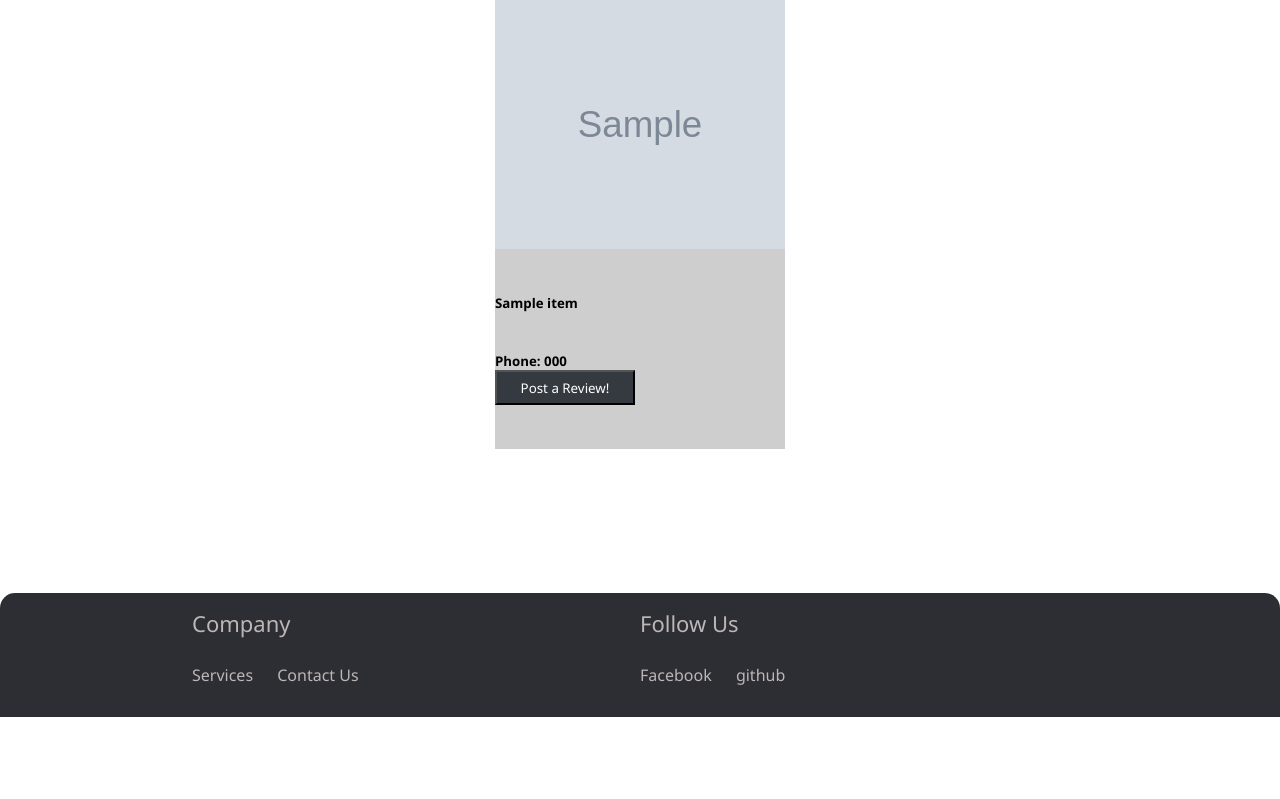
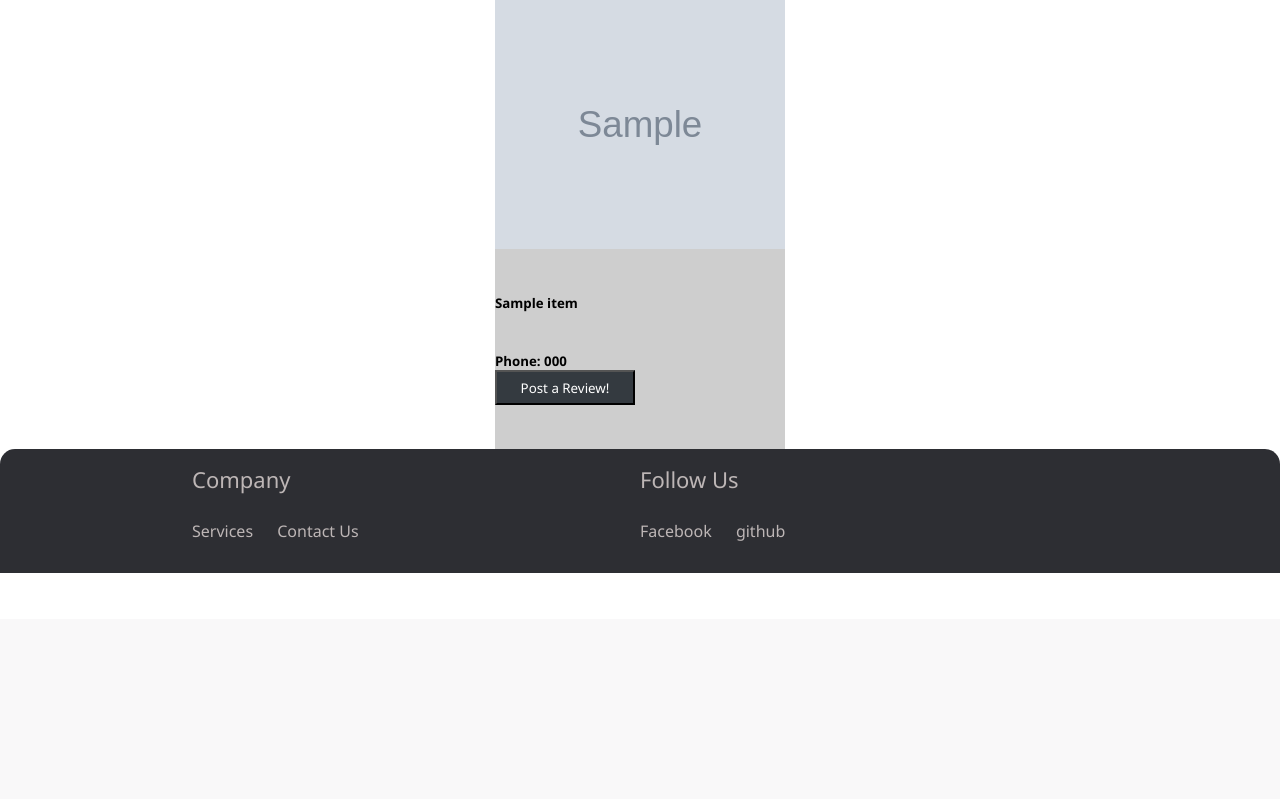
Before and after one commit to SaidQT/Yelp, a Django app: template yelp/templates/business.html in a window 1280 px wide. Shown: the part 181-980 px from the top of the page. After the commit the page ends 754 px from the top, so only its background shows below. Run offline with Django 3.2, Linux system fonts and the light colour scheme; the template is opened without the code that fills it: most values are stand-ins (such as "Sample title", 1, 10 or a date in 2020); grey boxes marked "Sample" are stand-in pictures.

Commit message:
0100111011110110001010111001

```diff
--- a/yelp/static/style5.css
+++ b/yelp/static/style5.css
@@ -27,6 +27,7 @@
 
 .cards {
     display: flex;
+
     flex-wrap: wrap;
     margin-top: 90px;
     gap: 10px;
--- a/yelp/static/style6.css
+++ b/yelp/static/style6.css
@@ -6,12 +6,9 @@
 
 }
 .card{
-    height: 100vh;
-
     width: 290px;
     margin: 0 auto;
     padding: 0;
-    margin-bottom: -206px;
     margin-top: 100px;
 }
 .card-body{
@@ -79,9 +76,6 @@ footer {
     justify-content: center;
     align-items: center;
     width: 100%;
-    position: relative;
-    /* Fixed position */
-    bottom: 0;
 }
 
 
```
